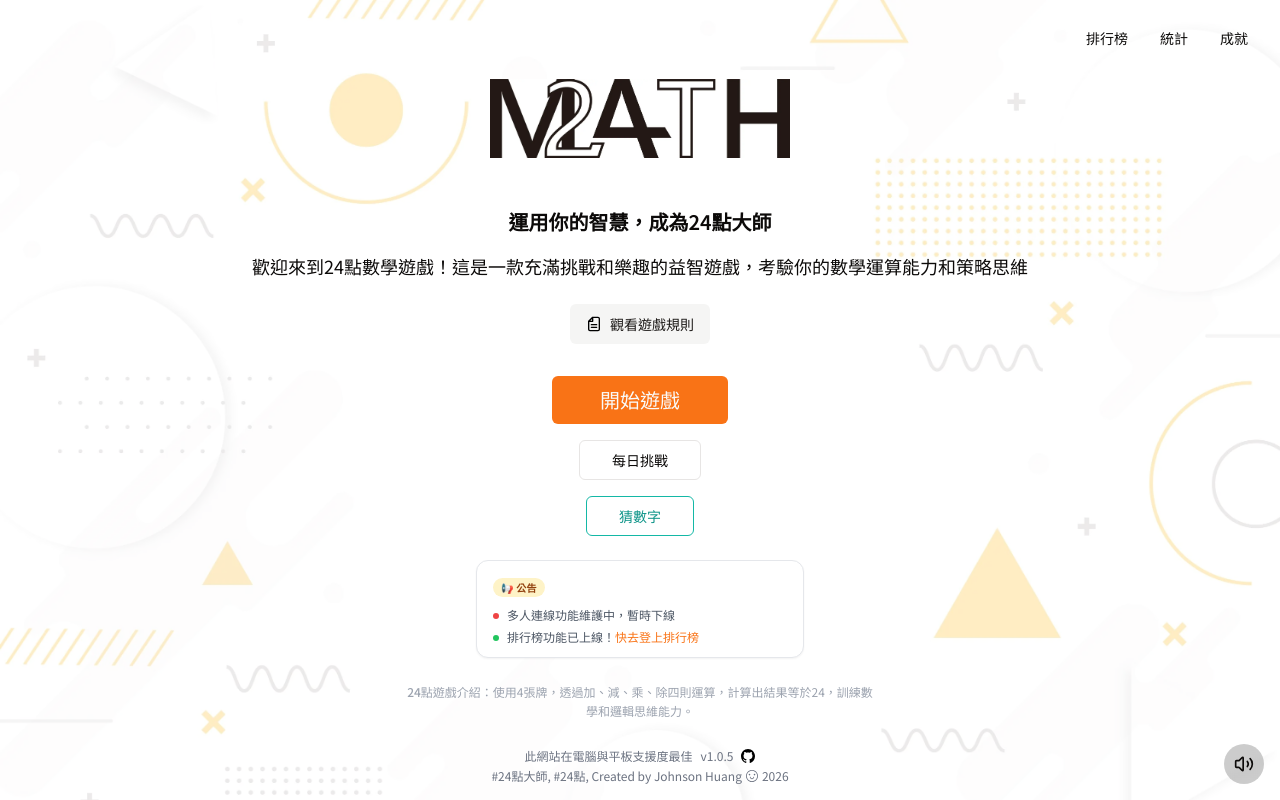
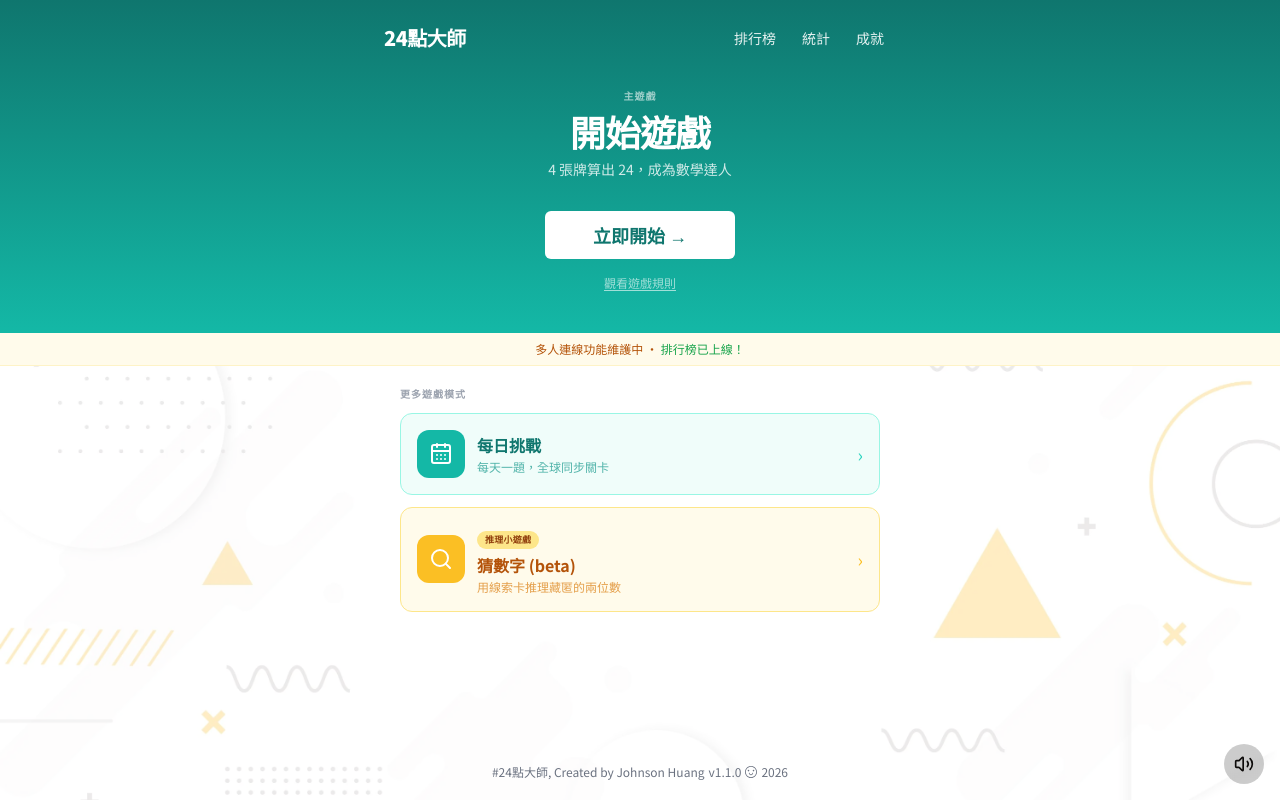
Before and after one commit to JohnsonHuang555/math24master, a Next.js app: page / in a window 1280 px wide. Built offline with nearby package versions, Linux system fonts and the light colour scheme; no server answers.

Commit message:
optimize homepage

```diff
--- a/components/homepage.tsx
+++ b/components/homepage.tsx
@@ -10,6 +10,7 @@ import { StatsModal } from '@/components/modals/stats-modal';
 import { RuleModal } from '@/components/modals/rule-modal';
 import { Button } from '@/components/ui/button';
 import { fadeVariants } from '@/lib/animation-variants';
+import { Trophy, BarChart2, Award, CalendarDays, Search } from 'lucide-react';
 
 const date = new Date();
 
@@ -34,11 +35,26 @@ const Homepage = () => {
         isOpen={isOpenStatsModal}
         onClose={() => setIsOpenStatsModal(false)}
       />
-      <section className="relative flex h-full w-full flex-col items-center justify-center max-md:justify-start max-md:overflow-y-auto max-md:pt-14 max-md:pb-20">
-        <div className="absolute right-5 top-5 flex gap-2">
+      <section className="flex h-full w-full flex-col overflow-y-auto">
+        {/* T1: Hero teal gradient */}
+        <motion.div
+          variants={fadeVariants}
+          initial="hidden"
+          animate="show"
+          className="w-full bg-gradient-to-b from-teal-700 to-teal-500 px-4 pb-10 pt-5"
+        >
+          <div className="mx-auto max-w-lg">
+            {/* T2: Top bar — logo left, tools right (white style) */}
+            <div className="mb-8 flex items-center justify-between">
+              <span className="text-xl font-black tracking-tight text-white">
+                24點大師
+              </span>
+              <div className="flex items-center gap-0.5">
+                {/* Desktop: text buttons */}
                 <Button
                   variant="ghost"
                   size="sm"
+                  className="hidden text-white/90 hover:bg-white/20 hover:text-white md:inline-flex"
                   onClick={() => setIsOpenLeaderboardModal(true)}
                 >
                   排行榜
@@ -46,6 +62,7 @@ const Homepage = () => {
                 <Button
                   variant="ghost"
                   size="sm"
+                  className="hidden text-white/90 hover:bg-white/20 hover:text-white md:inline-flex"
                   onClick={() => setIsOpenStatsModal(true)}
                 >
                   統計
@@ -53,166 +70,150 @@ const Homepage = () => {
                 <Button
                   variant="ghost"
                   size="sm"
+                  className="hidden text-white/90 hover:bg-white/20 hover:text-white md:inline-flex"
                   onClick={() => setIsOpenAchievementModal(true)}
                 >
                   成就
                 </Button>
+                {/* Mobile: icon-only, 44px touch targets */}
+                <Button
+                  variant="ghost"
+                  size="icon"
+                  className="h-11 w-11 text-white/90 hover:bg-white/20 hover:text-white md:hidden"
+                  onClick={() => setIsOpenLeaderboardModal(true)}
+                  aria-label="排行榜"
+                >
+                  <Trophy className="h-5 w-5" />
+                </Button>
+                <Button
+                  variant="ghost"
+                  size="icon"
+                  className="h-11 w-11 text-white/90 hover:bg-white/20 hover:text-white md:hidden"
+                  onClick={() => setIsOpenStatsModal(true)}
+                  aria-label="統計"
+                >
+                  <BarChart2 className="h-5 w-5" />
+                </Button>
+                <Button
+                  variant="ghost"
+                  size="icon"
+                  className="h-11 w-11 text-white/90 hover:bg-white/20 hover:text-white md:hidden"
+                  onClick={() => setIsOpenAchievementModal(true)}
+                  aria-label="成就"
+                >
+                  <Award className="h-5 w-5" />
+                </Button>
               </div>
+            </div>
+
+            {/* Hero content */}
+            <div className="text-center">
+              <div className="mb-2 text-[10px] font-bold uppercase tracking-widest text-white/60">
+                主遊戲
+              </div>
+              <h1 className="mb-2 text-4xl font-black tracking-tight text-white">
+                開始遊戲
+              </h1>
+              {/* T4: Short tagline */}
+              <p className="mb-8 text-sm text-white/80">
+                4 張牌算出 24，成為數學達人
+              </p>
+              <motion.div whileHover={{ scale: 1.05 }} whileTap={{ scale: 0.97 }}>
+                <Button
+                  className="bg-white px-12 py-6 text-lg font-bold text-teal-700 hover:bg-white/90"
+                  onClick={() => (window.location.href = '/single-play')}
+                >
+                  立即開始 →
+                </Button>
+              </motion.div>
+              {/* T7: Rules link inside hero card */}
+              <button
+                className="mt-4 text-xs text-white/60 underline underline-offset-2 transition-colors hover:text-white/80"
+                onClick={() => setIsOpenRuleModal(true)}
+              >
+                觀看遊戲規則
+              </button>
+            </div>
+          </div>
+        </motion.div>
+
+        {/* T3: Announcement band between Hero and cards */}
         <motion.div
           variants={fadeVariants}
           initial="hidden"
-          animate="show"
-          className="mb-4 md:mb-[50px]"
+          animate={{ opacity: 1, scale: 1, transition: { delay: 0.3 } }}
+          className="w-full border-b border-amber-100 bg-amber-50 px-4 py-2 text-center text-xs text-amber-700 dark:border-amber-900/50 dark:bg-amber-900/20 dark:text-amber-400"
         >
-          <Image
-            src="/logo.webp"
-            alt="Logo"
-            width={300}
-            height={100}
-            priority
-          />
+          <span className="font-medium">多人連線功能維護中</span>
+          {' · '}
+          <span className="font-medium text-green-600 dark:text-green-400">
+            排行榜已上線！
+          </span>
         </motion.div>
-        <motion.h1
-          variants={fadeVariants}
-          initial="hidden"
-          animate={{ opacity: 1, scale: 1, transition: { delay: 0.2 } }}
-          className="mb-4 text-xl font-semibold"
-        >
-          運用你的智慧，成為24點大師
-        </motion.h1>
-        <motion.p
-          variants={fadeVariants}
-          initial="hidden"
-          animate={{ opacity: 1, scale: 1, transition: { delay: 0.2 } }}
-          className="mx-4 mb-6 max-w-[800px] text-center text-lg max-md:text-sm max-md:mb-4"
-        >
-          歡迎來到24點數學遊戲！這是一款充滿挑戰和樂趣的益智遊戲，考驗你的數學運算能力和策略思維
-        </motion.p>
+
+        {/* T5 + T6: Game mode cards */}
         <motion.div
           variants={fadeVariants}
           initial="hidden"
-          animate={{
-            opacity: 1,
-            scale: 1,
-            transition: { delay: 0.4 },
-          }}
+          animate={{ opacity: 1, scale: 1, transition: { delay: 0.5 } }}
+          className="mx-auto w-full max-w-lg flex-1 px-4 py-5"
         >
-          <Button
-            className="mb-8"
-            variant="secondary"
-            onClick={() => setIsOpenRuleModal(true)}
-          >
-            <Image
-              src="/document.svg"
-              alt="24點規則"
-              width={16}
-              height={16}
-              priority
-              className="mr-2"
-            />
-            觀看遊戲規則
-          </Button>
-        </motion.div>
-        {/* <motion.div
-          variants={fadeVariants}
-          initial="hidden"
-          animate={{ opacity: 1, scale: 1, transition: { delay: 0.6 } }}
-          className="mb-6 rounded-full bg-blue-100 px-4 py-1 text-xs font-medium text-blue-700"
-        >
-          🎉 多人連線新增拉密模式玩法 🎉
-        </motion.div> */}
-        <motion.div
-          variants={fadeVariants}
-          initial="hidden"
-          animate={{
-            opacity: 1,
-            scale: 1,
-            transition: { delay: 0.4 },
-          }}
-          className="flex flex-col items-center gap-4"
-        >
-          <motion.div whileHover={{ scale: 1.05 }} whileTap={{ scale: 1 }}>
-            <Button
-              className="px-12 py-6 text-xl"
-              onClick={() => (window.location.href = '/single-play')}
-            >
-              開始遊戲
-            </Button>
-          </motion.div>
-          {/* TODO: 待開發 */}
-          {/* <motion.div whileHover={{ scale: 1.05 }} whileTap={{ scale: 1 }}>
-            <Button
-              className="px-12 py-6 text-xl"
-              onClick={() => (window.location.href = '/multiple-play')}
-            >
-              多人遊玩
-            </Button>
-          </motion.div> */}
-          <motion.div whileHover={{ scale: 1.05 }} whileTap={{ scale: 1 }}>
-            <Button
-              variant="outline"
-              className="px-8"
+          <div className="mb-3 text-[10px] font-bold uppercase tracking-widest text-gray-400 dark:text-gray-500">
+            更多遊戲模式
+          </div>
+          <div className="flex flex-col gap-3">
+            {/* T5: 每日挑戰 card */}
+            <motion.div whileHover={{ scale: 1.02 }} whileTap={{ scale: 0.98 }}>
+              <button
+                className="flex w-full items-center gap-3 rounded-xl border border-teal-200 bg-teal-50 p-4 text-left transition-colors hover:bg-teal-100 dark:border-teal-800 dark:bg-teal-900/20 dark:hover:bg-teal-900/30"
                 onClick={() => (window.location.href = '/daily-challenge')}
               >
+                <div className="flex h-12 w-12 flex-shrink-0 items-center justify-center rounded-xl bg-teal-500 text-white">
+                  <CalendarDays className="h-6 w-6" />
+                </div>
+                <div className="min-w-0 flex-1">
+                  <div className="font-bold text-teal-700 dark:text-teal-300">
                     每日挑戰
-            </Button>
+                  </div>
+                  <div className="mt-0.5 text-xs text-teal-600/70 dark:text-teal-400/70">
+                    每天一題，全球同步關卡
+                  </div>
+                </div>
+                <div className="text-lg text-teal-400">›</div>
+              </button>
             </motion.div>
-          <motion.div whileHover={{ scale: 1.05 }} whileTap={{ scale: 1 }}>
-            <Button
-              variant="outline"
-              className="border-teal-500 px-8 text-teal-600 hover:bg-teal-50 dark:text-teal-400 dark:hover:bg-teal-900/20"
+
+            {/* T6: 猜數字 card with 推理小遊戲 badge */}
+            <motion.div whileHover={{ scale: 1.02 }} whileTap={{ scale: 0.98 }}>
+              <button
+                className="flex w-full items-center gap-3 rounded-xl border border-amber-200 bg-amber-50 p-4 text-left transition-colors hover:bg-amber-100 dark:border-amber-800 dark:bg-amber-900/20 dark:hover:bg-amber-900/30"
                 onClick={() => (window.location.href = '/guess-number')}
               >
-              猜數字
-            </Button>
+                <div className="flex h-12 w-12 flex-shrink-0 items-center justify-center rounded-xl bg-amber-400 text-white">
+                  <Search className="h-6 w-6" />
+                </div>
+                <div className="min-w-0 flex-1">
+                  <span className="mb-1 inline-block rounded-full bg-amber-200 px-2 py-0.5 text-[9px] font-bold uppercase tracking-wide text-amber-800 dark:bg-amber-800/40 dark:text-amber-300">
+                    推理小遊戲
+                  </span>
+                  <div className="font-bold text-amber-700 dark:text-amber-300">
+                    猜數字 (beta)
+                  </div>
+                  <div className="mt-0.5 text-xs text-amber-600/70 dark:text-amber-400/70">
+                    用線索卡推理藏匿的兩位數
+                  </div>
+                </div>
+                <div className="text-lg text-amber-400">›</div>
+              </button>
             </motion.div>
-        </motion.div>
-        <motion.div
-          variants={fadeVariants}
-          initial="hidden"
-          animate={{
-            opacity: 1,
-            scale: 1,
-            transition: { delay: 0.6 },
-          }}
-          className="mt-6 w-full max-w-[360px] px-4 max-md:mt-4"
-        >
-          <div className="rounded-xl border border-gray-200 bg-white px-4 py-3 shadow-sm dark:border-gray-700 dark:bg-gray-900">
-            <p className="mb-2.5 inline-flex items-center gap-1 rounded-full bg-amber-100 px-2 py-0.5 text-[10px] font-bold uppercase tracking-wide text-amber-800 dark:bg-amber-900/40 dark:text-amber-300">
-              📢 公告
-            </p>
-            <ul className="space-y-1.5 text-xs text-gray-600 dark:text-gray-300">
-              <li className="flex items-start gap-2">
-                <span className="mt-1.5 h-1.5 w-1.5 flex-shrink-0 rounded-full bg-red-500" />
-                <span>多人連線功能維護中，暫時下線</span>
-              </li>
-              <li className="flex items-start gap-2">
-                <span className="mt-1.5 h-1.5 w-1.5 flex-shrink-0 rounded-full bg-green-500" />
-                <span>排行榜功能已上線！<span className="font-medium text-orange-500">快去登上排行榜</span></span>
-              </li>
-            </ul>
           </div>
         </motion.div>
-        <motion.div
-          variants={fadeVariants}
-          initial="hidden"
-          animate={{
-            opacity: 1,
-            scale: 1,
-            transition: { delay: 0.8 },
-          }}
-          className="mt-6 max-w-[500px] px-4 text-center"
-        >
-          <p className="text-xs leading-relaxed text-gray-400">
-            <strong className="font-medium">24點遊戲介紹：</strong>
-            使用4張牌，透過加、減、乘、除四則運算，計算出結果等於24，訓練數學和邏輯思維能力。
-          </p>
-        </motion.div>
-      </section>
-      <footer className="fixed bottom-4 left-1/2 w-full -translate-x-1/2">
-        <div className="mb-1 flex items-center justify-center text-xs text-gray-500">
-          <div>此網站在電腦與平板支援度最佳</div>
-          <div className="mx-2 text-xs text-gray-500">v1.0.5</div>
+
+        {/* Footer */}
+        <footer className="w-full px-4 pb-5 pt-2">
+          {/* <div className="flex items-center justify-center gap-2 text-xs text-gray-400">
+            <span>此網站在電腦與平板支援度最佳</span>
+            <span>v1.0.5</span>
             <Link
               href="https://github.com/JohnsonHuang555/24_points"
               target="_blank"
@@ -225,9 +226,10 @@ const Homepage = () => {
                 priority
               />
             </Link>
-        </div>
-        <div className="flex justify-center gap-1 text-xs text-gray-500">
-          <span>#24點大師, #24點, Created by Johnson Huang</span>
+          </div> */}
+          <div className="mt-1 flex items-center justify-center gap-1 text-xs text-gray-500">
+            <span>#24點大師, Created by Johnson Huang</span>
+            <span>v1.1.0</span>
             <Image
               src="/smile-circle.svg"
               alt="smile-circle"
@@ -238,6 +240,7 @@ const Homepage = () => {
             <span>{date.getFullYear()}</span>
           </div>
         </footer>
+      </section>
     </>
   );
 };
```
Lines whose indentation alone changed are shown as unchanged.
